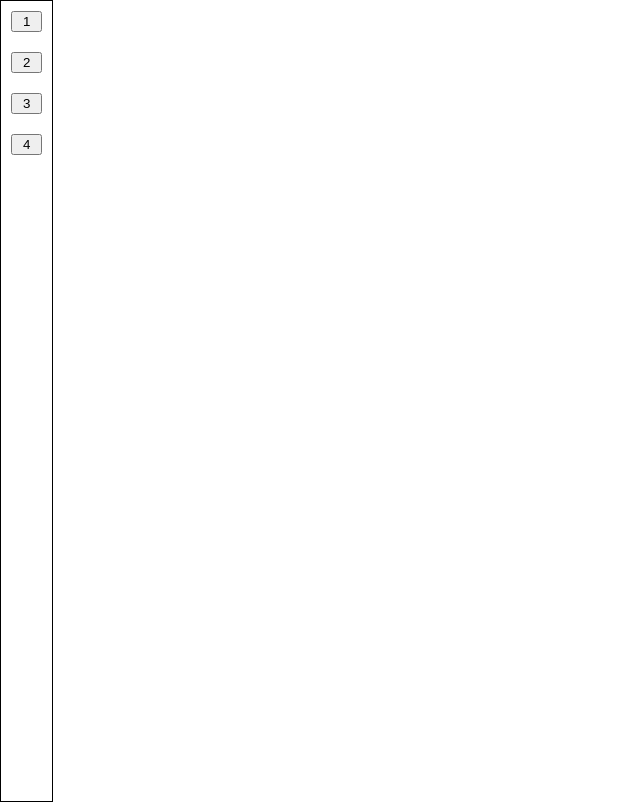
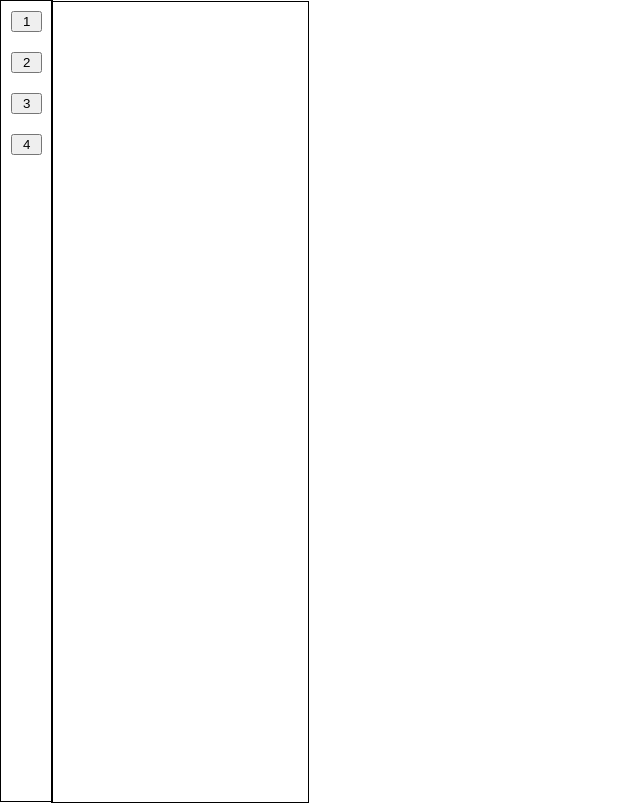
Before and after one commit to discodevl/fast-3d-editor, a React (Create React App) app: page / in a window 1280 px wide. Shown: the whole page, without its empty margins (0-640 px from the left). Built offline with nearby package versions, Linux system fonts and the light colour scheme.

Commit message:
tabs implementation

```diff
--- a/src/App.js
+++ b/src/App.js
@@ -3,7 +3,7 @@ import ModelViewer from "./components/ModelViewer";
 
 function App() {
   return (
-    <div className="App">
+    <div style={{display: 'flex'}}>
       <MainSideBar />
       <ModelViewer/>
     </div>
--- a/src/components/MainSideBar.js
+++ b/src/components/MainSideBar.js
@@ -1,18 +1,34 @@
-import React, {useState} from 'react';
-import styles from './MainSideBar.module.css';
+import React, { useEffect, useState } from "react";
+import styles from "./MainSideBar.module.css";
+import SideBar from "./SideBar";
 
 function MainSideBar() {
+  const [tab, setTab] = useState(0);
 
+  function toggleSideBar(event) {
+    const { value } = event.target;
 
+    setTab(value);
+  }
 
   return (
     <div className={styles.container}>
-        <button className={styles.btn}>1</button>
-        <button className={styles.btn}>2</button>
-        <button className={styles.btn}>3</button>
-        <button className={styles.btn}>4</button>
+      <button className={styles.btn} value={1} onClick={toggleSideBar}>
+        1
+      </button>
+      <button className={styles.btn} value={2} onClick={toggleSideBar}>
+        2
+      </button>
+      <button className={styles.btn} value={3} onClick={toggleSideBar}>
+        3
+      </button>
+      <button className={styles.btn} value={4} onClick={toggleSideBar}>
+        4
+      </button>
+
+      <SideBar tab={tab}/>
     </div>
-  )
+  );
 }
 
 export default MainSideBar;
--- a/src/components/ModelViewer.js
+++ b/src/components/ModelViewer.js
@@ -1,12 +1,15 @@
-import React from 'react';
+import React from "react";
+import styles from "./ModelViewer.module.css";
 
 function ModelViewer() {
   return (
-    <div>
-        <model-viewer alt="Neil Armstrong's Spacesuit from the Smithsonian Digitization Programs Office and National Air and Space Museum" src="https://modelviewer.dev/shared-assets/models/NeilArmstrong.glb">
-        </model-viewer>
+    <div className={styles.container}>
+      <model-viewer
+        alt="Neil Armstrong's Spacesuit from the Smithsonian Digitization Programs Office and National Air and Space Museum"
+        src="https://modelviewer.dev/shared-assets/models/NeilArmstrong.glb" camera-controls
+      ></model-viewer>
     </div>
-  )
+  );
 }
 
 export default ModelViewer;
--- /dev/null
+++ b/src/components/ModelViewer.module.css
@@ -0,0 +1,6 @@
+.container {
+    position: absolute;
+    left: 24vw;
+    height: 100vh;
+    width: 75vw;
+}
--- /dev/null
+++ b/src/components/SideBar.js
@@ -0,0 +1,26 @@
+import React, { useEffect } from 'react';
+import styles from "./SideBar.module.css";
+
+function SideBar(props) {
+
+    const tab = props.tab;
+
+  return (
+    <div className={styles.container}>
+        {tab === '1' && <div>
+            switches
+        </div>}
+        {tab === '2' && <div>
+            lights
+        </div>}
+        {tab === '3' && <div>
+            textures
+        </div>}
+        {tab === '4' && <div>
+            export
+        </div>}
+    </div>
+  )
+}
+
+export default SideBar;
--- /dev/null
+++ b/src/components/SideBar.module.css
@@ -0,0 +1,7 @@
+.container {
+    position: absolute;
+    left: 4vw;
+    width: 20vw;
+    height: 100vh;
+    border: 1px solid black;
+}
--- a/src/index.css
+++ b/src/index.css
@@ -1,13 +1,18 @@
 body {
   margin: 0;
-  font-family: -apple-system, BlinkMacSystemFont, 'Segoe UI', 'Roboto', 'Oxygen',
-    'Ubuntu', 'Cantarell', 'Fira Sans', 'Droid Sans', 'Helvetica Neue',
+  font-family: -apple-system, BlinkMacSystemFont, "Segoe UI", "Roboto", "Oxygen",
+    "Ubuntu", "Cantarell", "Fira Sans", "Droid Sans", "Helvetica Neue",
     sans-serif;
   -webkit-font-smoothing: antialiased;
   -moz-osx-font-smoothing: grayscale;
 }
 
 code {
-  font-family: source-code-pro, Menlo, Monaco, Consolas, 'Courier New',
+  font-family: source-code-pro, Menlo, Monaco, Consolas, "Courier New",
     monospace;
 }
+
+model-viewer {
+  height: 100vh;
+  width: 75vw;
+}
```
